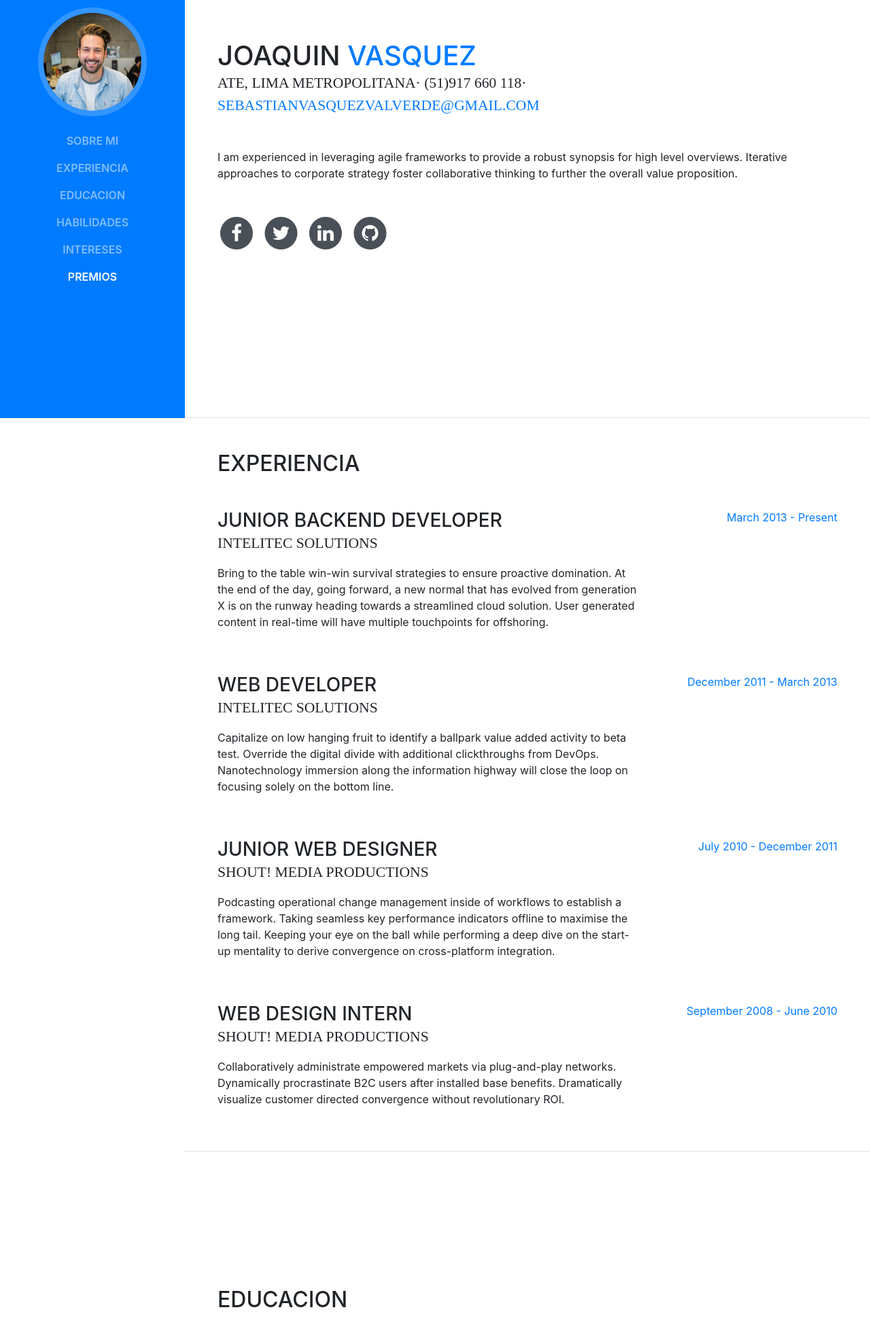
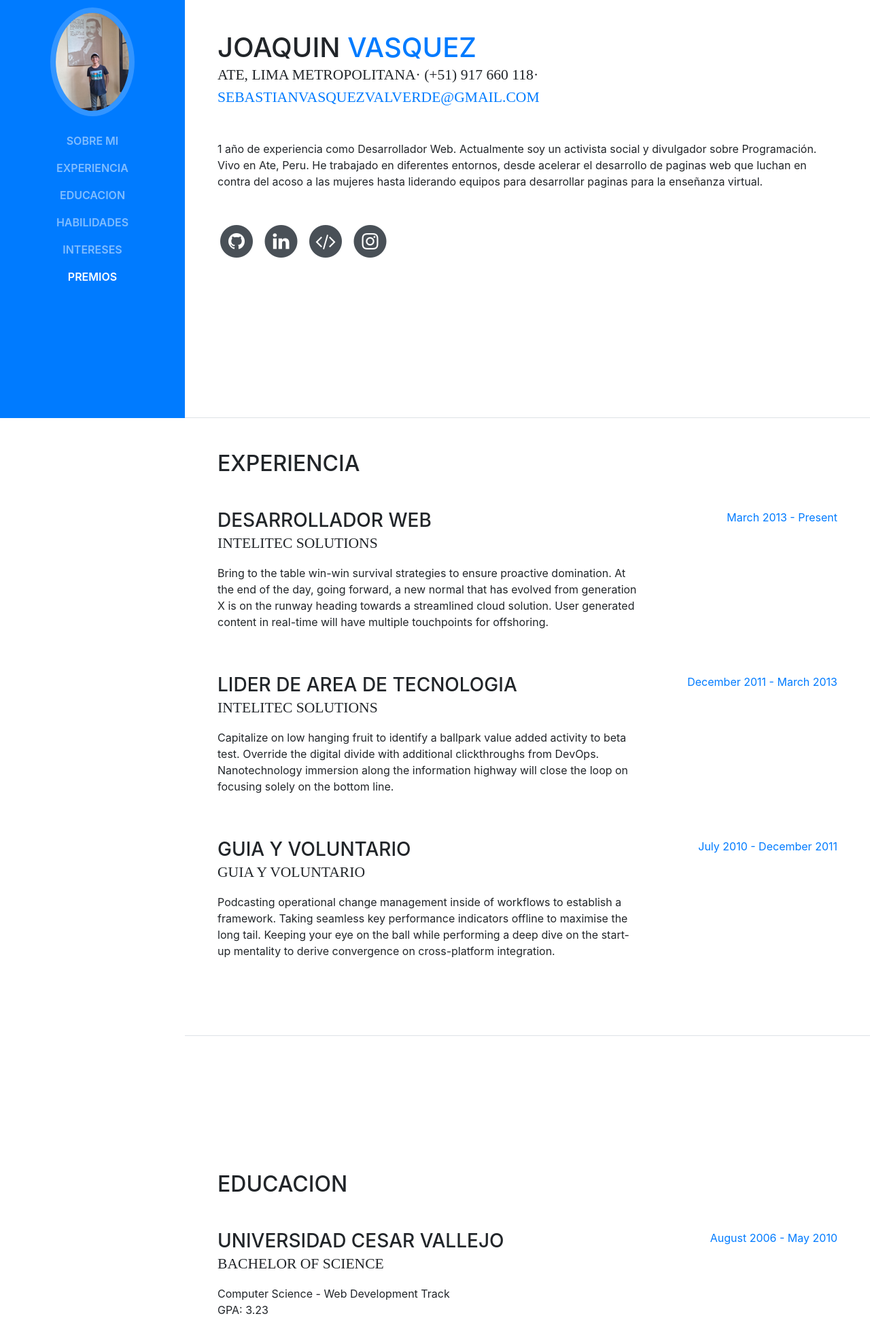
Before and after one commit to Joaquin694/Joaquin694.github.io, a website with bundled scripts: page index.html in a window 1280 px wide. Shown: the part 185-2143 px from the top of the page at 68% size. Built offline with nearby package versions, Linux system fonts and the light colour scheme; a web font is replaced by a local one.

Commit message:
Agregando cambios al contenido

```diff
--- a/index.html
+++ b/index.html
@@ -29,9 +29,9 @@
 
     <nav class="navbar navbar-expand-lg navbar-dark bg-primary fixed-top" id="sideNav">
       <a class="navbar-brand js-scroll-trigger" href="#page-top">
-        <span class="d-block d-lg-none">Start Bootstrap</span>
+        <span class="d-block d-lg-none">Joaquin Vasquez</span>
         <span class="d-none d-lg-block">
-          <img class="img-fluid img-profile rounded-circle mx-auto mb-2" src="img/profile.jpg" alt="">
+          <img class="img-fluid img-profile rounded-circle mx-auto mb-2" src="img/yo.jpeg" alt="">
         </span>
       </a>
       <button class="navbar-toggler" type="button" data-toggle="collapse" data-target="#navbarSupportedContent" aria-controls="navbarSupportedContent" aria-expanded="false" aria-label="Toggle navigation">
@@ -68,29 +68,21 @@
           <h1 class="mb-0">Joaquin
             <span class="text-primary">Vasquez</span>
           </h1>
-          <div class="subheading mb-5">Ate, Lima Metropolitana· (51)917 660 118·
+          <div class="subheading mb-5">Ate, Lima Metropolitana· (+51) 917 660 118·
             <a href="mailto:name@email.com">sebastianvasquezvalverde@gmail.com</a>
           </div>
-          <p class="mb-5">I am experienced in leveraging agile frameworks to provide a robust synopsis for high level overviews. Iterative approaches to corporate strategy foster collaborative thinking to further the overall value proposition.</p>
+          <p class="mb-5">1 año de experiencia como Desarrollador Web. Actualmente soy un activista social y divulgador sobre Programación. Vivo en Ate, Peru. He trabajado en diferentes entornos, desde acelerar el desarrollo de paginas web que luchan en contra del acoso a las mujeres hasta liderando equipos para desarrollar paginas para la enseñanza virtual.</p>
           <ul class="list-inline list-social-icons mb-0">
             <li class="list-inline-item">
-              <a href="#">
+              <a href="https://github.com/Joaquin694">
                 <span class="fa-stack fa-lg">
                   <i class="fa fa-circle fa-stack-2x"></i>
-                  <i class="fa fa-facebook fa-stack-1x fa-inverse"></i>
+                  <i class="fa fa-github fa-stack-1x fa-inverse"></i>
                 </span>
               </a>
             </li>
             <li class="list-inline-item">
-              <a href="#">
-                <span class="fa-stack fa-lg">
-                  <i class="fa fa-circle fa-stack-2x"></i>
-                  <i class="fa fa-twitter fa-stack-1x fa-inverse"></i>
-                </span>
-              </a>
-            </li>
-            <li class="list-inline-item">
-              <a href="#">
+              <a href="https://www.linkedin.com/in/joaquin-sebastian/">
                 <span class="fa-stack fa-lg">
                   <i class="fa fa-circle fa-stack-2x"></i>
                   <i class="fa fa-linkedin fa-stack-1x fa-inverse"></i>
@@ -98,10 +90,18 @@
               </a>
             </li>
             <li class="list-inline-item">
-              <a href="#">
+              <a href="https://leetcode.com/u/JoaquinSVasquezValverde/">
                 <span class="fa-stack fa-lg">
                   <i class="fa fa-circle fa-stack-2x"></i>
-                  <i class="fa fa-github fa-stack-1x fa-inverse"></i>
+                  <i class="fa fa-code fa-stack-1x fa-inverse"></i>
+                </span>
+              </a>
+            </li>
+            <li class="list-inline-item">
+              <a href="https://www.instagram.com/sebxs.vv/">
+                <span class="fa-stack fa-lg">
+                  <i class="fa fa-circle fa-stack-2x"></i>
+                  <i class="fa fa-instagram fa-stack-1x fa-inverse"></i>
                 </span>
               </a>
             </li>
@@ -115,7 +115,7 @@
 
           <div class="resume-item d-flex flex-column flex-md-row mb-5">
             <div class="resume-content mr-auto">
-              <h3 class="mb-0">Junior Backend Developer</h3>
+              <h3 class="mb-0">Desarrollador Web</h3>
               <div class="subheading mb-3">Intelitec Solutions</div>
               <p>Bring to the table win-win survival strategies to ensure proactive domination. At the end of the day, going forward, a new normal that has evolved from generation X is on the runway heading towards a streamlined cloud solution. User generated content in real-time will have multiple touchpoints for offshoring.</p>
             </div>
@@ -126,7 +126,7 @@
 
           <div class="resume-item d-flex flex-column flex-md-row mb-5">
             <div class="resume-content mr-auto">
-              <h3 class="mb-0">Web Developer</h3>
+              <h3 class="mb-0">Lider de Area de Tecnologia</h3>
               <div class="subheading mb-3">Intelitec Solutions</div>
               <p>Capitalize on low hanging fruit to identify a ballpark value added activity to beta test. Override the digital divide with additional clickthroughs from DevOps. Nanotechnology immersion along the information highway will close the loop on focusing solely on the bottom line.</p>
             </div>
@@ -137,23 +137,12 @@
 
           <div class="resume-item d-flex flex-column flex-md-row mb-5">
             <div class="resume-content mr-auto">
-              <h3 class="mb-0">Junior Web Designer</h3>
-              <div class="subheading mb-3">Shout! Media Productions</div>
+              <h3 class="mb-0">Guia y Voluntario</h3>
+              <div class="subheading mb-3">Guia y Voluntario</div>
               <p>Podcasting operational change management inside of workflows to establish a framework. Taking seamless key performance indicators offline to maximise the long tail. Keeping your eye on the ball while performing a deep dive on the start-up mentality to derive convergence on cross-platform integration.</p>
             </div>
             <div class="resume-date text-md-right">
               <span class="text-primary">July 2010 - December 2011</span>
-            </div>
-          </div>
-
-          <div class="resume-item d-flex flex-column flex-md-row">
-            <div class="resume-content mr-auto">
-              <h3 class="mb-0">Web Design Intern</h3>
-              <div class="subheading mb-3">Shout! Media Productions</div>
-              <p>Collaboratively administrate empowered markets via plug-and-play networks. Dynamically procrastinate B2C users after installed base benefits. Dramatically visualize customer directed convergence without revolutionary ROI.</p>
-            </div>
-            <div class="resume-date text-md-right">
-              <span class="text-primary">September 2008 - June 2010</span>
             </div>
           </div>
 
@@ -167,7 +156,7 @@
 
           <div class="resume-item d-flex flex-column flex-md-row mb-5">
             <div class="resume-content mr-auto">
-              <h3 class="mb-0">University of Colorado Boulder</h3>
+              <h3 class="mb-0">Universidad Cesar Vallejo</h3>
               <div class="subheading mb-3">Bachelor of Science</div>
               <div>Computer Science - Web Development Track</div>
               <p>GPA: 3.23</p>
@@ -195,7 +184,7 @@
         <div class="my-auto">
           <h2 class="mb-5">Habilidades</h2>
 
-          <div class="subheading mb-3">Programming Languages &amp; Tools</div>
+          <div class="subheading mb-3">Lenguajes de Programacion &amp; Herramientas</div>
           <ul class="list-inline list-icons">
             <li class="list-inline-item">
               <i class="devicons devicons-php"></i>
@@ -213,17 +202,14 @@
               <i class="devicons devicons-wordpress"></i>
             </li>
             <li class="list-inline-item">
-              <i class="devicons devicons-symfony"></i>
+              <i class="devicons devicons-git"></i>
             </li>
             <li class="list-inline-item">
               <i class="devicons devicons-mysql"></i>
             </li>
-            <li class="list-inline-item">
-              <i class="devicons devicons-ruby"></i>
-            </li>
           </ul>
 
-          <div class="subheading mb-3">Workflow</div>
+          <div class="subheading mb-3">Flujo de trabajo:</div>
           <ul class="fa-ul mb-0">
             <li>
               <i class="fa-li fa fa-check"></i>
@@ -243,7 +229,7 @@
 
       <section class="resume-section p-3 p-lg-5 d-flex flex-column" id="interests">
         <div class="my-auto">
-          <h2 class="mb-5">Interests</h2>
+          <h2 class="mb-5">Intereses</h2>
           <p>Apart from being a web developer, I enjoy most of my time being outdoors. In the winter, I am an avid skiier and novice ice climber. During the warmer months here in Colorado, I enjoy mountain biking, free climbing, and kayaking.</p>
           <p class="mb-0">When forced indoors, I follow a number of sci-fi and fantasy genre movies and television shows, I am an aspiring chef, and I spend a large amount of my free time exploring the latest technolgy advancements in the front-end web development world.</p>
         </div>
@@ -251,7 +237,7 @@
 
       <section class="resume-section p-3 p-lg-5 d-flex flex-column" id="awards">
         <div class="my-auto">
-          <h2 class="mb-5">Awards &amp; Certifications</h2>
+          <h2 class="mb-5">Premios &amp; Certificados</h2>
           <ul class="fa-ul mb-0">
             <li>
               <i class="fa-li fa fa-trophy text-warning"></i>
```
Also changed, not shown: img/yo.jpeg (added).
